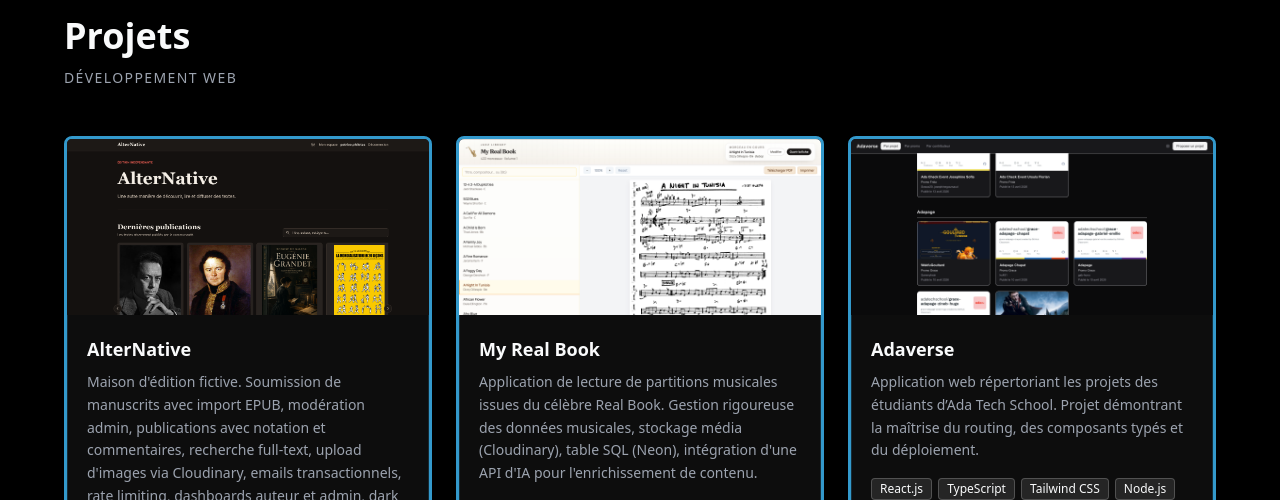
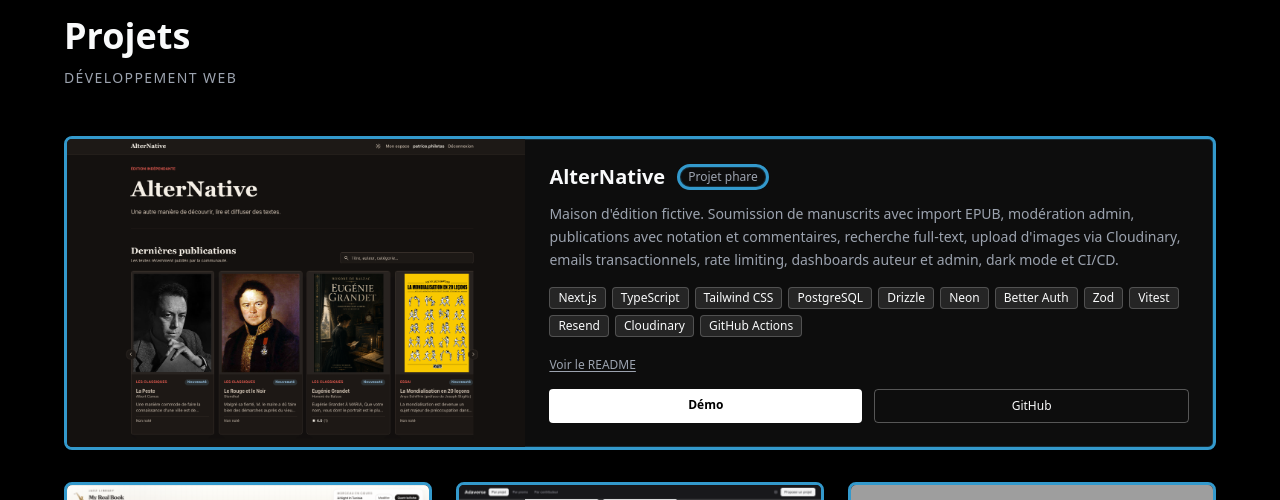
Before and after one commit to patphiletas/Portfolio, a Next.js app: page / in a window 1280 px wide. Shown: the part 880-1380 px from the top of the page. Built offline with nearby package versions, Linux system fonts and the light colour scheme; grey boxes are pictures that could not be loaded.

Commit message:
feat: mise en avant d'AlterNative en card featured pleine largeur'

```diff
--- a/app/components/Projects.tsx
+++ b/app/components/Projects.tsx
@@ -4,6 +4,8 @@ import Image from "next/image";
 import { projects } from "@/lib/data";
 
 export default function Projects() {
+  const [featured, ...rest] = projects;
+
   return (
     <section id="projets" className="theme-surface py-24 px-6">
       <div className="max-w-6xl mx-auto">
@@ -14,8 +16,70 @@ export default function Projects() {
           </p>
         </div>
 
+        {/* Featured project */}
+        <article className="theme-surface-muted theme-card-border flex flex-col md:flex-row rounded-lg overflow-hidden mb-8 hover:opacity-95 transition-colors">
+          <div className="relative h-56 md:h-auto md:w-2/5 bg-gray-800 shrink-0">
+            <Image
+              src={featured.image}
+              alt={featured.title}
+              fill
+              className="object-cover object-top"
+              onError={(e) => {
+                (e.target as HTMLImageElement).style.display = "none";
+              }}
+            />
+          </div>
+          <div className="flex flex-1 flex-col p-6">
+            <div className="flex items-center gap-3 mb-3">
+              <h3 className="theme-text font-bold text-xl">{featured.title}</h3>
+              <span className="text-xs px-2 py-0.5 rounded-full border theme-card-border theme-text-muted">
+                Projet phare
+              </span>
+            </div>
+            <p className="theme-text-muted text-sm mb-4 leading-relaxed">
+              {featured.description}
+            </p>
+            <div className="flex flex-wrap gap-1.5 mb-5">
+              {featured.stack.map((tech) => (
+                <span key={tech} className="theme-chip text-xs px-2 py-0.5 rounded border">
+                  {tech}
+                </span>
+              ))}
+            </div>
+            {featured.readmeUrl && (
+              <a
+                href={featured.readmeUrl}
+                target="_blank"
+                rel="noopener noreferrer"
+                className="theme-link mb-4 text-xs underline underline-offset-2 hover:opacity-80 transition-colors"
+              >
+                Voir le README
+              </a>
+            )}
+            <div className="mt-auto flex gap-3">
+              <a
+                href={featured.liveUrl}
+                target="_blank"
+                rel="noopener noreferrer"
+                className="theme-button-primary flex-1 text-center text-xs py-2 font-semibold rounded hover:opacity-80 transition-colors"
+              >
+                Démo
+              </a>
+              <a
+                href={featured.githubUrl}
+                target="_blank"
+                rel="noopener noreferrer"
+                className="theme-button-secondary flex-1 text-center text-xs py-2 border rounded hover:opacity-80 transition-colors"
+              >
+                GitHub
+              </a>
+            </div>
+          </div>
+        </article>
+
+        {/* Other projects */}
         <div className="grid grid-cols-1 md:grid-cols-2 lg:grid-cols-3 gap-6">
-          {projects.map((project) => (
+          {rest.map((project) => (
             <article
               key={project.id}
               className="theme-surface-muted theme-card-border flex h-full flex-col rounded-lg overflow-hidden hover:opacity-95 transition-colors"
@@ -31,7 +95,6 @@ export default function Projects() {
                   }}
                 />
               </div>
-
               <div className="flex flex-1 flex-col p-5">
                 <h3 className="theme-text font-bold text-lg mb-2">
                   {project.title}
@@ -39,18 +102,13 @@ export default function Projects() {
                 <p className="theme-text-muted text-sm mb-4 leading-relaxed">
                   {project.description}
                 </p>
-
                 <div className="flex flex-wrap gap-1.5 mb-5">
                   {project.stack.map((tech) => (
-                    <span
-                      key={tech}
-                      className="theme-chip text-xs px-2 py-0.5 rounded border"
-                    >
+                    <span key={tech} className="theme-chip text-xs px-2 py-0.5 rounded border">
                       {tech}
                     </span>
                   ))}
                 </div>
-
                 {project.readmeUrl && (
                   <a
                     href={project.readmeUrl}
@@ -61,7 +119,6 @@ export default function Projects() {
                     Voir le README
                   </a>
                 )}
-
                 <div className="mt-auto flex gap-3">
                   <a
                     href={project.liveUrl}
```
